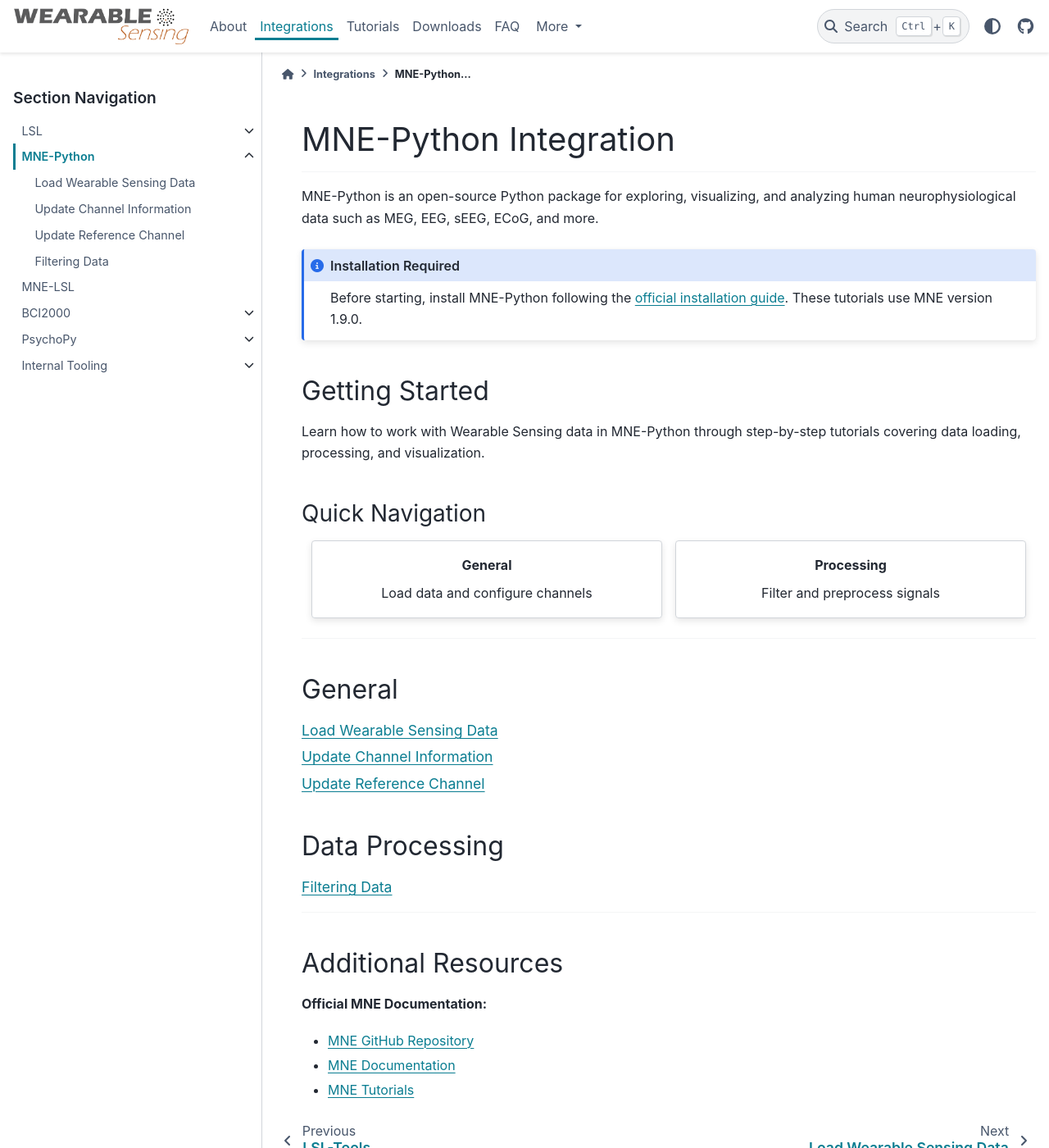
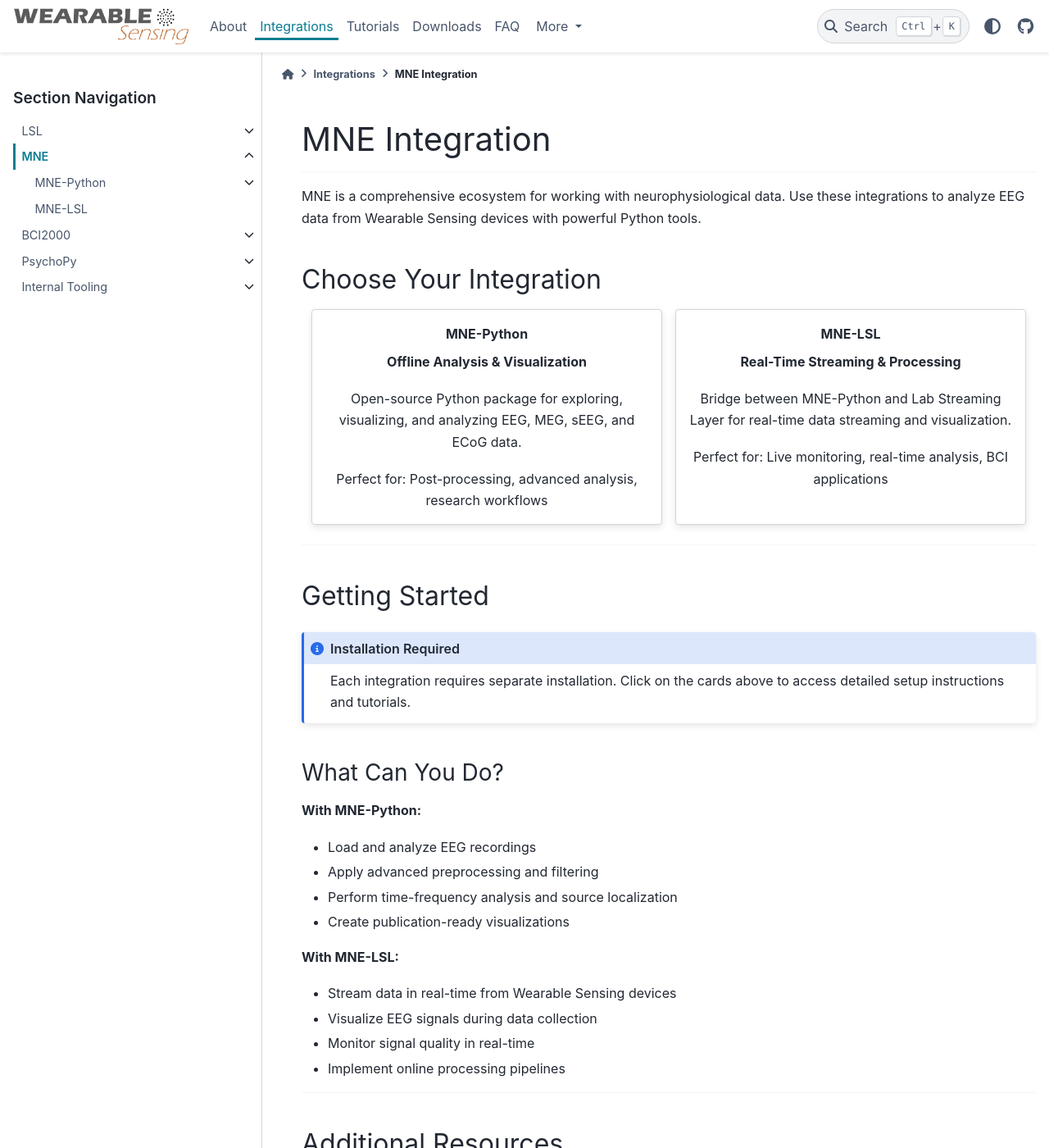
Before and after one commit to WearableSensing/wiki, a Sphinx documentation site: the page built from docs/examples/mne/index.md, in a window 1280 px wide and 1400 px high. Shown: the whole window at 82% size. Built offline with Sphinx 7.4.7 and the PyData theme 0.15.4, drawn with Linux system fonts in a browser that asks for light colours; some of the changed text lies outside the part shown.

Commit message:
Restructure the flow of MNE to include both python and lsl tools

`````diff
--- a/docs/examples/mne/index.md
+++ b/docs/examples/mne/index.md
@@ -1,67 +1,77 @@
-# MNE-Python Integration
+# MNE Integration
 ---
 
-MNE-Python is an open-source Python package for exploring, visualizing, and analyzing human neurophysiological data such as MEG, EEG, sEEG, ECoG, and more.
+MNE is a comprehensive ecosystem for working with neurophysiological data. Use these integrations to analyze EEG data from Wearable Sensing devices with powerful Python tools.
 
-```{admonition} Installation Required
-:class: note
-Before starting, install MNE-Python following the [official installation guide](https://mne.tools/stable/install/index.html). These tutorials use MNE version 1.9.0.
-```
+## Choose Your Integration
 
-## Getting Started
-
-Learn how to work with Wearable Sensing data in MNE-Python through step-by-step tutorials covering data loading, processing, and visualization.
-
-### Quick Navigation
-
-````{grid} 2
+````{grid} 1 2 2 2
 :gutter: 3
 
-```{grid-item-card} General
-:link: core/load
+```{grid-item-card} MNE-Python
+:link: python/index
 :link-type: doc
 :text-align: center
 
-Load data and configure channels
+**Offline Analysis & Visualization**
+
+Open-source Python package for exploring, visualizing, and analyzing EEG, MEG, sEEG, and ECoG data.
+
+Perfect for: Post-processing, advanced analysis, research workflows
 ```
 
-```{grid-item-card} Processing
-:link: processing/filter
+```{grid-item-card} MNE-LSL
+:link: lsl/index
 :link-type: doc
 :text-align: center
 
-Filter and preprocess signals
+**Real-Time Streaming & Processing**
+
+Bridge between MNE-Python and Lab Streaming Layer for real-time data streaming and visualization.
+
+Perfect for: Live monitoring, real-time analysis, BCI applications
 ```
 
 ````
 
 ---
 
-(core-operations)=
-## General
+## Getting Started
 
-```{toctree}
-:maxdepth: 1
-
-Load Wearable Sensing Data <core/load>
-Update Channel Information <core/update_channel>
-Update Reference Channel <core/update_ref>
+```{admonition} Installation Required
+:class: note
+Each integration requires separate installation. Click on the cards above to access detailed setup instructions and tutorials.
 ```
 
-(data-processing)=
-## Data Processing
+### What Can You Do?
 
-```{toctree}
-:maxdepth: 1
+**With MNE-Python:**
+- Load and analyze EEG recordings
+- Apply advanced preprocessing and filtering
+- Perform time-frequency analysis and source localization
+- Create publication-ready visualizations
 
-Filtering Data <processing/filter>
-```
+**With MNE-LSL:**
+- Stream data in real-time from Wearable Sensing devices
+- Visualize EEG signals during data collection
+- Monitor signal quality in real-time
+- Implement online processing pipelines
 
 ---
 
 ## Additional Resources
 
 **Official MNE Documentation:**
-- [MNE GitHub Repository](https://github.com/mne-tools/mne-python)
-- [MNE Documentation](https://mne.tools/stable/documentation/index.html)
-- [MNE Tutorials](https://mne.tools/stable/auto_tutorials/index.html)
+- [MNE-Python Documentation](https://mne.tools/stable/index.html)
+- [MNE-LSL Documentation](https://mne.tools/mne-lsl/stable/index.html)
+
+**Related Integrations:**
+- {doc}`LSL Integration <../lsl/index>` - Set up LSL streaming with Wearable Sensing devices
+
+```{toctree}
+:maxdepth: 1
+:hidden:
+
+MNE-Python <python/index>
+MNE-LSL <lsl/index>
+```
`````
Also changed, not shown: docs/examples/index.md (+3 -4 lines), docs/examples/mne/lsl/index.md (added, +96 -0 lines), docs/examples/mne/python/index.md (added, +67 -0 lines), docs/examples/mne/python/core/load.md (renamed from docs/examples/mne/core/load.md), docs/examples/mne/python/core/update_channel.md (renamed from docs/examples/mne/core/update_channel.md), docs/examples/mne/python/core/update_ref.md (renamed from docs/examples/mne/core/update_ref.md), docs/examples/mne/python/processing/filter.md (renamed from docs/examples/mne/processing/filter.md), docs/examples/mne/python/processing/save.md (renamed from docs/examples/mne/processing/save.md), docs/examples/mne/python/viz/plot.md (added).
